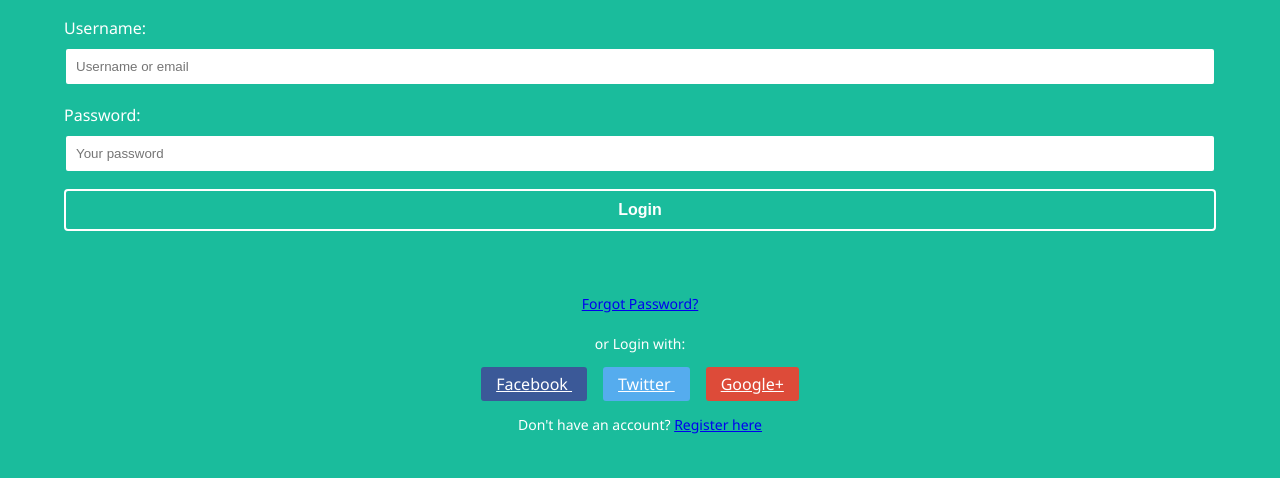
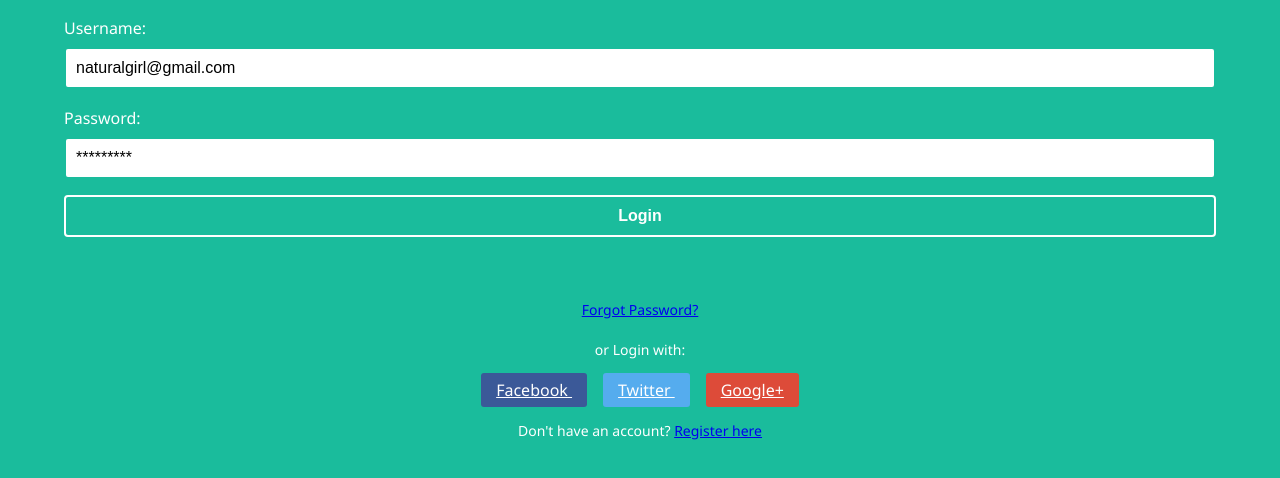
Before and after one commit to rhoC0de/maia, a plain HTML site: page html/login.html in a window 1280 px wide. Shown: the part 250-728 px from the top of the page. Drawn offline with Linux system fonts and the light colour scheme.

Commit message:
Uploading changes

```diff
--- a/css/enter.css
+++ b/css/enter.css
@@ -39,6 +39,7 @@ input {
     box-sizing: border-box;
     border: 2px solid rgb(26, 188, 156);
     border-radius: 4px;
+    font-size:16px;
 }
 
 p {
@@ -53,6 +54,7 @@ label {
 label {
     padding: 10px 10px 0px 0;
     display: block;
+    font-size: 16px;
 }
 
 input[type=submit] {
--- a/html/login.html
+++ b/html/login.html
@@ -23,9 +23,9 @@
     <section>
       <form action="../index.html">
         <label for="username">Username:</label>
-        <input type="text, email" name="username" placeholder="Username or email">
+        <input type="text, email" name="username" placeholder="Username or email" value="naturalgirl@gmail.com">
         <label for="password">Password:</label>
-        <input type="text" name="password" placeholder="Your password">
+        <input type="text" name="password" placeholder="Your password" value="*********">
 
         <a href="../index.html" style="text-decoration:none;"><input type="submit" value="Login" class="signinbtn"> </a>
       </form>
```
